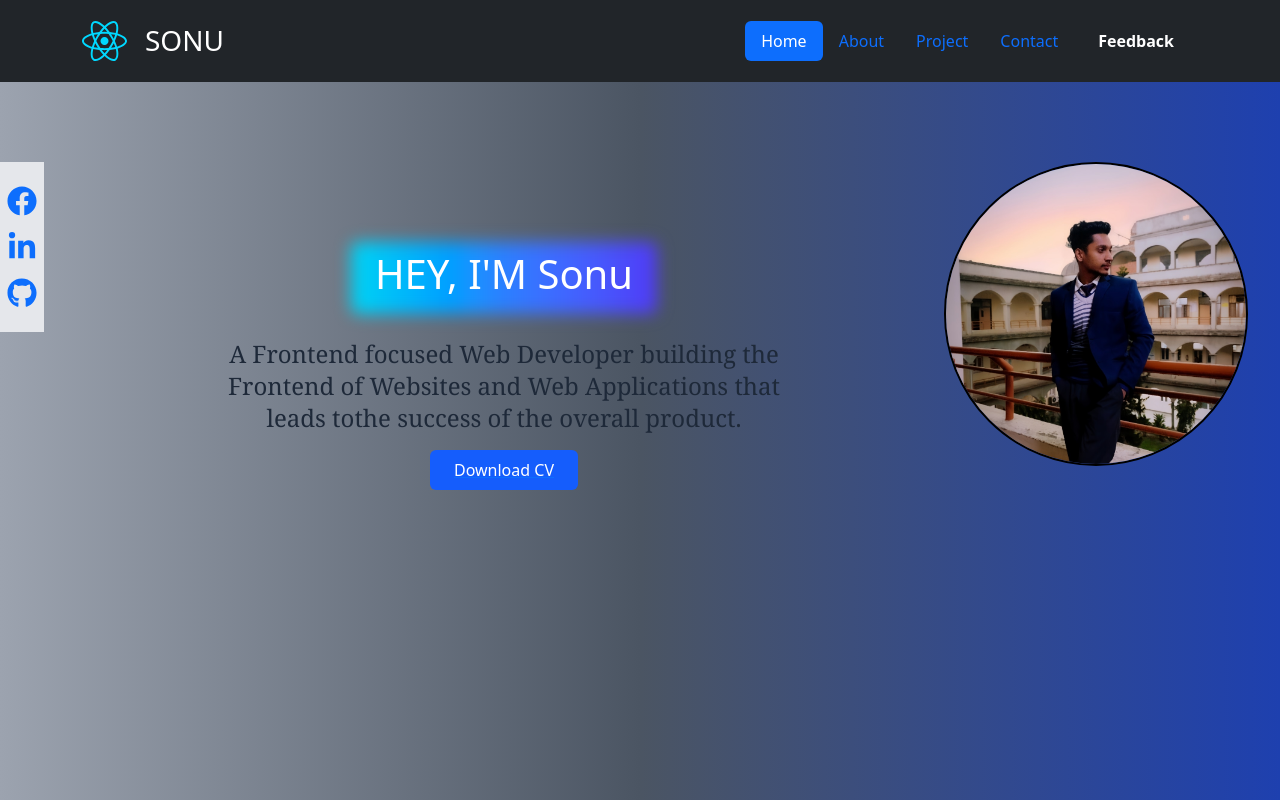
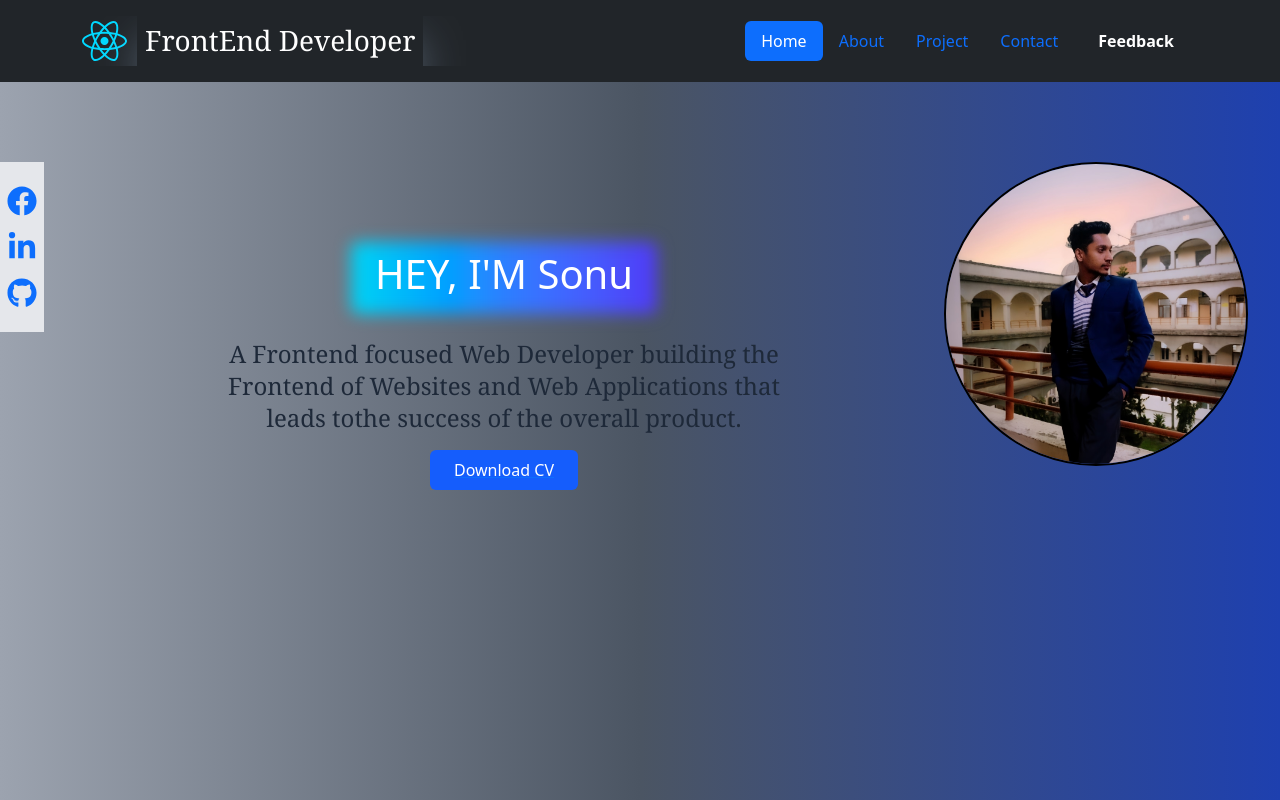
Before and after one commit to sonu164/Sonu-Portfolio, a React (Vite) app: page / in a window 1280 px wide. Shown: the top 800 px of the page. Built offline with nearby package versions, Linux system fonts and the light colour scheme.

Commit message:
Add File

```diff
--- a/src/component/Navbar.jsx
+++ b/src/component/Navbar.jsx
@@ -13,7 +13,9 @@ function Navbar({ active, setActive, setShowFeedback }) {
               alt="vite"
               style={{ height: "40px", marginRight: "10px" }}
             />
-            <h3 className="text-white mb-0 p-2">SONU</h3>
+            <h3 className="text-white mb-0 p-2 font-serif shadow-2xl shadow-blue-200 transform-border motion">
+              FrontEnd Developer
+            </h3>
           </div>
 
           {/* Right Side - Navigation Links */}
```
